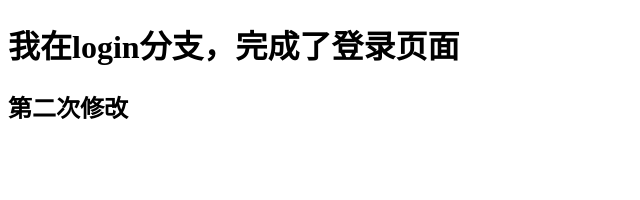
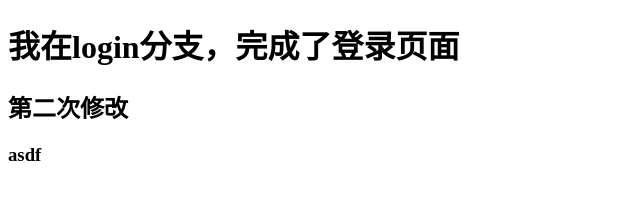
Before and after one commit to 243674484/project_02, a plain HTML site: page index.html in a window 1280 px wide. Shown: the full height of the page, 0-640 px from the left. Drawn offline with Linux system fonts and the light colour scheme.

Commit message:
修改完成

```diff
--- a/index.html
+++ b/index.html
@@ -13,6 +13,9 @@
     <h2>
         第二次修改
     </h2>
+    <h3>
+        asdf
+    </h3>
 </body>
 
 </html>
```
